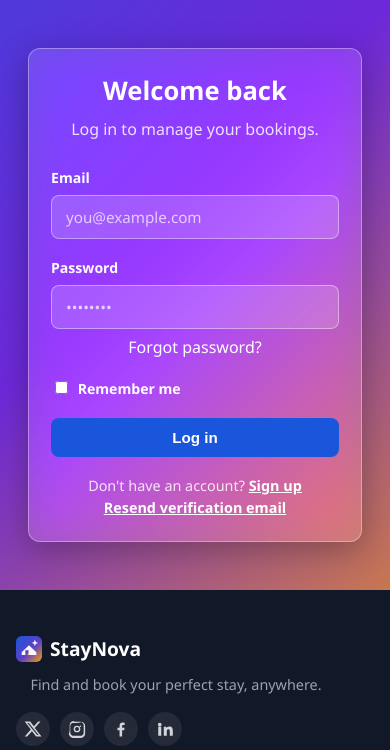
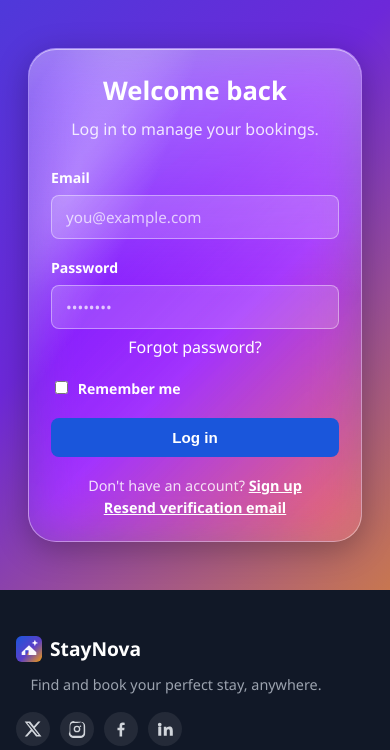
Before and after one commit to maikaljod/Stay-Nova, a Flask app: a page that uses templates/base.html in a window 390 px wide. Shown: the part 63-813 px from the top of the page. Run offline with Flask 3, Linux system fonts and the light colour scheme; some libraries are stand-ins or nearby versions.

Commit message:
Add Liquid Glass styling and iPhone-purple shine button

```diff
--- a/static/css/style.css
+++ b/static/css/style.css
@@ -741,8 +778,9 @@ tr:last-child td { border-bottom: none; }
   .scroll-reveal { opacity: 1; transform: none; transition: none; }
 }
 
-/* ---------- Glassmorphism (auth pages) ---------- */
-.auth-glass-page {
+/* ---------- Liquid Glass (auth / about / hotels) ---------- */
+.auth-glass-page,
+.glass-page {
   flex: 1;
   display: flex;
   align-items: center;
@@ -759,18 +797,56 @@ tr:last-child td { border-bottom: none; }
   100% { background-position: 0% 50%; }
 }
 
-.auth-glass-page .auth-wrapper {
+.auth-glass-page .auth-wrapper,
+.glass-page .auth-wrapper {
   margin: 0;
   width: 100%;
 }
 
-.glass-card {
-  background: rgba(255, 255, 255, 0.14);
-  backdrop-filter: blur(20px) saturate(160%);
-  -webkit-backdrop-filter: blur(20px) saturate(160%);
-  border: 1px solid rgba(255, 255, 255, 0.35);
-  box-shadow: 0 8px 32px rgba(0, 0, 0, 0.28);
+/* Liquid Glass surface: layered blur + a specular highlight along the top
+   edge plus a soft diagonal light-catch, like a curved sheet of glass. */
+.glass-card,
+.liquid-glass {
+  position: relative;
+  background: linear-gradient(135deg, rgba(139, 92, 246, 0.24), rgba(99, 102, 241, 0.14) 55%, rgba(255, 255, 255, 0.10));
+  backdrop-filter: blur(24px) saturate(180%);
+  -webkit-backdrop-filter: blur(24px) saturate(180%);
+  border: 1px solid rgba(255, 255, 255, 0.4);
+  border-radius: 28px;
+  box-shadow:
+    0 8px 32px rgba(0, 0, 0, 0.28),
+    inset 0 1px 0 rgba(255, 255, 255, 0.5);
   color: #fff;
+  overflow: hidden;
+}
+
+.glass-card::before,
+.liquid-glass::before {
+  content: "";
+  position: absolute;
+  top: 0; left: 0; right: 0;
+  height: 50%;
+  background: linear-gradient(180deg, rgba(255, 255, 255, 0.35) 0%, rgba(255, 255, 255, 0) 100%);
+  pointer-events: none;
+}
+
+.glass-card::after,
+.liquid-glass::after {
+  content: "";
+  position: absolute;
+  top: -55%;
+  left: -20%;
+  width: 65%;
+  height: 165%;
+  background: radial-gradient(closest-side, rgba(255, 255, 255, 0.3), transparent 70%);
+  transform: rotate(25deg);
+  pointer-events: none;
+}
+
+.glass-card > *,
+.liquid-glass > * {
+  position: relative;
+  z-index: 1;
 }
 
 .auth-animate-in {
@@ -803,21 +879,30 @@ tr:last-child td { border-bottom: none; }
   .auth-animate-in .form-group { animation: none; }
 }
 
-.glass-card .auth-header h1 { color: #fff; }
-.glass-card .auth-header p { color: rgba(255, 255, 255, 0.85); }
-.glass-card label { color: #fff; }
+.glass-card .auth-header h1,
+.liquid-glass h1,
+.liquid-glass h2 { color: #fff; }
+.glass-card .auth-header p,
+.liquid-glass p { color: rgba(255, 255, 255, 0.85); }
+.glass-card label,
+.liquid-glass label { color: #fff; }
 
 .glass-card input[type="text"],
 .glass-card input[type="email"],
-.glass-card input[type="password"] {
+.glass-card input[type="password"],
+.liquid-glass input[type="text"],
+.liquid-glass input[type="email"],
+.liquid-glass input[type="number"] {
   background: rgba(255, 255, 255, 0.16);
   border: 1px solid rgba(255, 255, 255, 0.4);
   color: #fff;
 }
 
-.glass-card input::placeholder { color: rgba(255, 255, 255, 0.7); }
+.glass-card input::placeholder,
+.liquid-glass input::placeholder { color: rgba(255, 255, 255, 0.7); }
 
-.glass-card input:focus {
+.glass-card input:focus,
+.liquid-glass input:focus {
   background: rgba(255, 255, 255, 0.26);
   border-color: #fff;
   box-shadow: 0 0 0 3px rgba(255, 255, 255, 0.25);
```
Also changed, not shown: other parts of static/css/style.css (+41 -0 lines).
